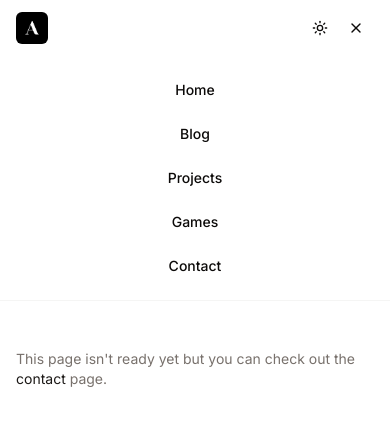
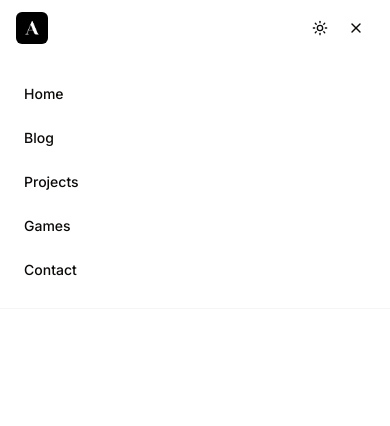
Before and after one commit to alexandretrotel/portfolio, a Next.js app: page / in a window 390 px wide. Both pictures are taken after a click on the button 356 px from the left and 28 px from the top of the page. Shown: the top 426 px of the page. Built offline with nearby package versions, Linux system fonts and the light colour scheme.

Commit message:
fix: header

```diff
--- a/package.json
+++ b/package.json
@@ -32,6 +32,7 @@
     "clsx": "^2.1.1",
     "cmdk": "^1.0.0",
     "embla-carousel-react": "^8.5.1",
+    "framer-motion": "^11.15.0",
     "input-otp": "^1.4.1",
     "lucide-react": "^0.465.0",
     "next": "15.0.3",
--- a/src/components/core/header.tsx
+++ b/src/components/core/header.tsx
@@ -13,6 +13,7 @@ import { useState } from "react";
 import { Menu, X } from "lucide-react";
 import { Button } from "@/components/ui/button";
 import { DarkModeToggle } from "@/components/ui/dark-mode-toggle";
+import { motion, AnimatePresence } from "framer-motion";
 
 interface ComponentProps {
   title: string;
@@ -101,9 +102,16 @@ export default function Header() {
         </div>
       </div>
 
+      <AnimatePresence>
         {isMenuOpen && (
-        <div className="md:hidden">
-          <nav className="flex flex-col items-center gap-2 py-4">
+          <motion.div
+            initial={{ opacity: 0, y: -20 }}
+            animate={{ opacity: 1, y: 0 }}
+            exit={{ opacity: 0, y: -20 }}
+            transition={{ duration: 0.2 }}
+            className="md:hidden absolute top-14 left-0 right-0 bg-background backdrop-blur border-b border-border/40 dark:border-border"
+          >
+            <nav className="flex flex-col items-start py-4 px-4 max-w-5xl mx-auto">
               {components.map((component) => {
                 if (component.disabled) {
                   return null;
@@ -113,7 +121,7 @@ export default function Header() {
                   <Link
                     key={component.title}
                     href={component.href}
-                  className="w-full text-center py-2 text-sm font-medium transition-colors hover:bg-accent hover:text-accent-foreground"
+                    className="w-full text-left py-3 text-sm font-medium transition-colors hover:bg-accent hover:text-accent-foreground rounded-md px-2"
                     onClick={() => setIsMenuOpen(false)}
                   >
                     {component.title}
@@ -121,8 +129,9 @@ export default function Header() {
                 );
               })}
             </nav>
-        </div>
+          </motion.div>
         )}
+      </AnimatePresence>
     </header>
   );
 }
```
Also changed, not shown: 1 other file (tests, documents, lock files or other folders). Lines whose indentation alone changed are shown as unchanged.
